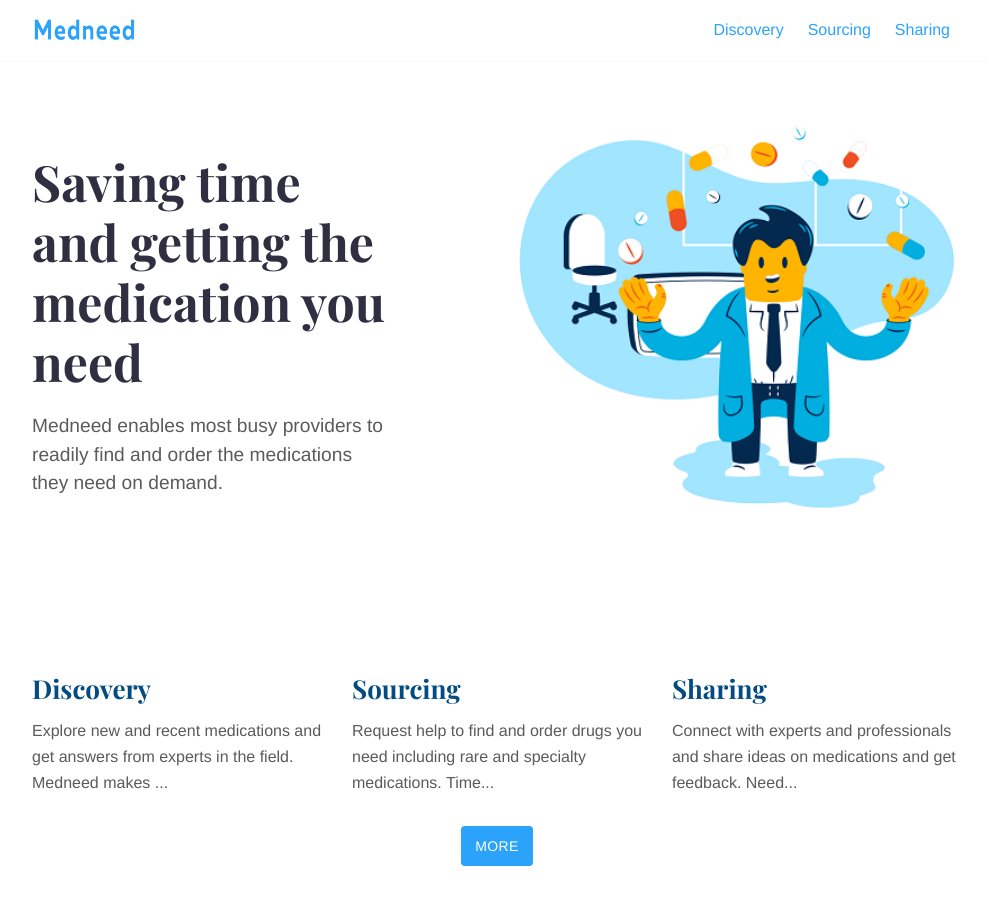
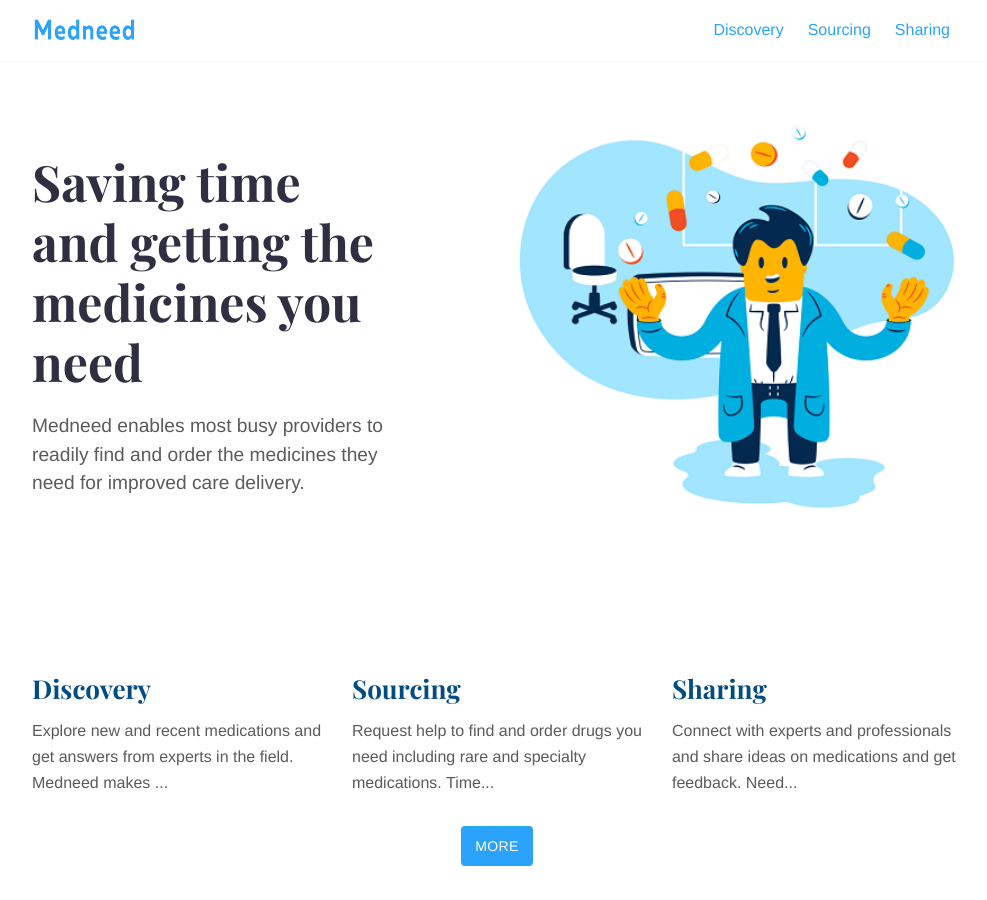
Before and after one commit to Iraneus/betamedneed, a Jekyll site: the page built from index.md, in a window 1280 px wide and 900 px high. Shown: the whole window, without its empty margins (143-1130 px from the left). Built offline with Jekyll 4.4.1, drawn with Linux system fonts in a browser that asks for light colours.

Commit message:
edit index

```diff
--- a/index.md
+++ b/index.md
@@ -8,6 +8,6 @@
 show_call_box: false
 ---
 
-# Saving time and getting the medication you need
+# Saving time and getting the medicines you need
 
-Medneed enables most busy providers to readily find and order the medications they need on demand.
+Medneed enables most busy providers to readily find and order the medicines they need for improved care delivery.
```
